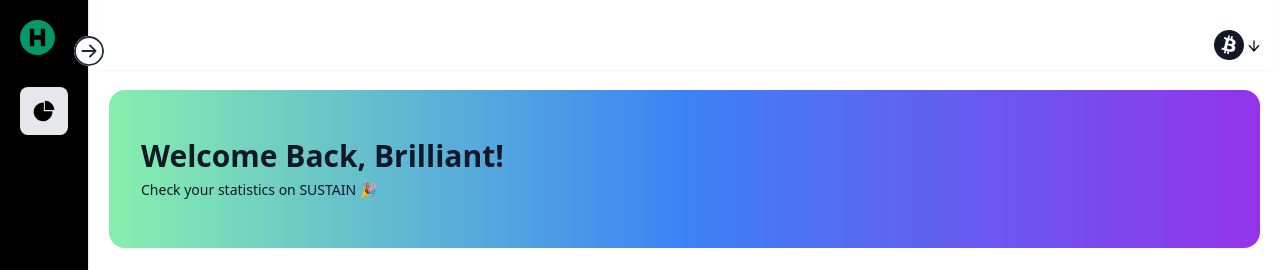
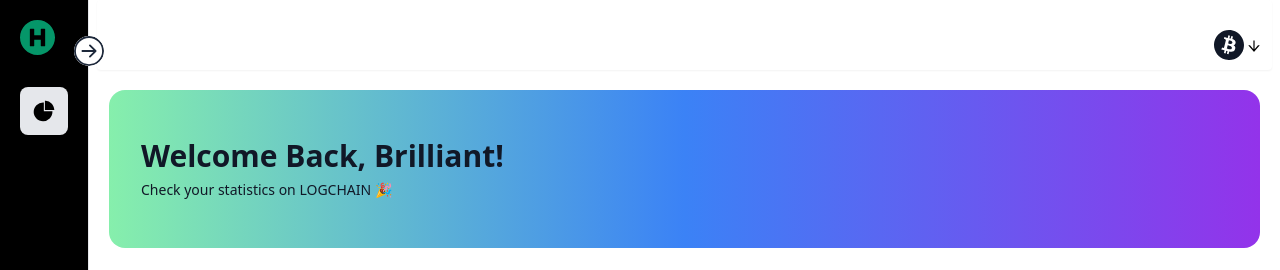
Before and after one commit to kwakyebrilliant/logchain, a React (Create React App) app: page /summary in a window 1280 px wide. Shown: the top 270 px of the page. Built offline with nearby package versions, Linux system fonts and the light colour scheme; the HTML template or start-up script is replaced by a standard one.

Commit message:
summary updates

```diff
--- a/src/dashboard/Pages/Summary.js
+++ b/src/dashboard/Pages/Summary.js
@@ -22,7 +22,7 @@ function Summary() {
                     </h1>
 
                     <p className="mt-1.5 text-sm text-gray-900">
-                    Check your statistics on SUSTAIN 🎉
+                    Check your statistics on LOGCHAIN 🎉
                     </p>
                 </div>
 
```
